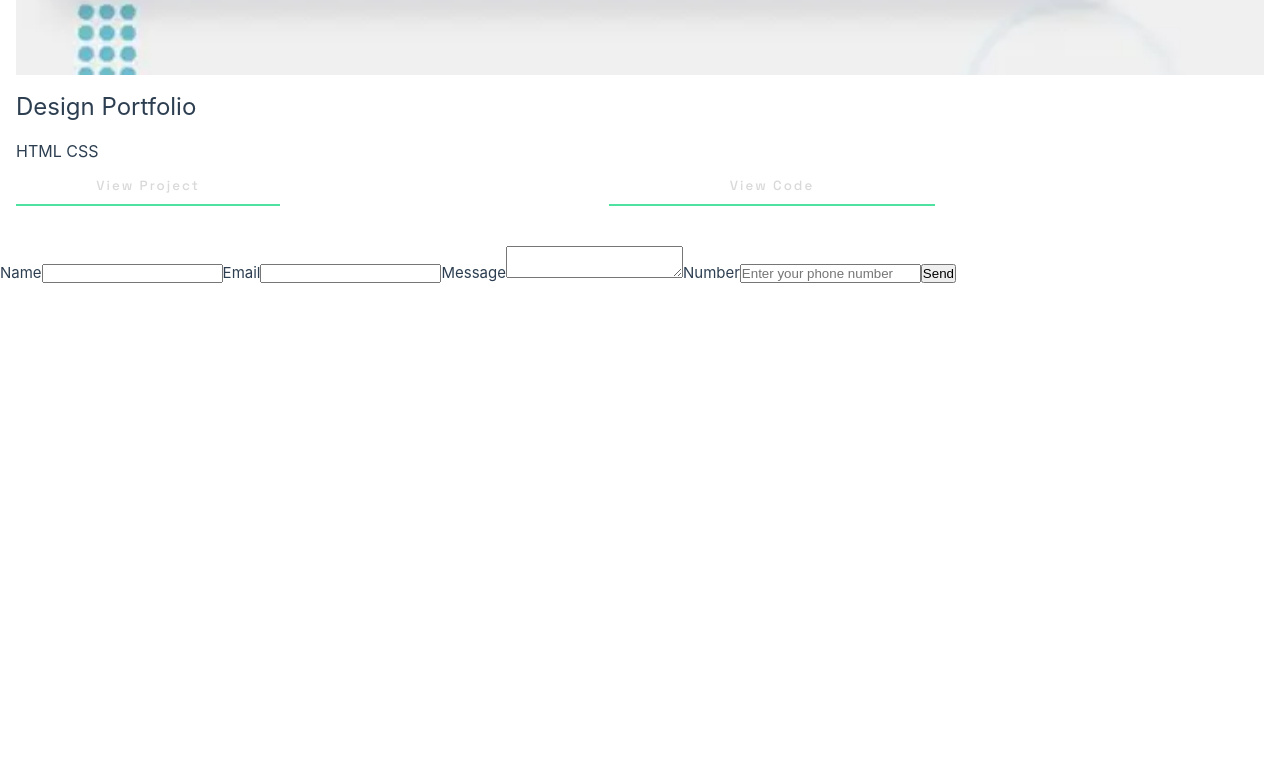
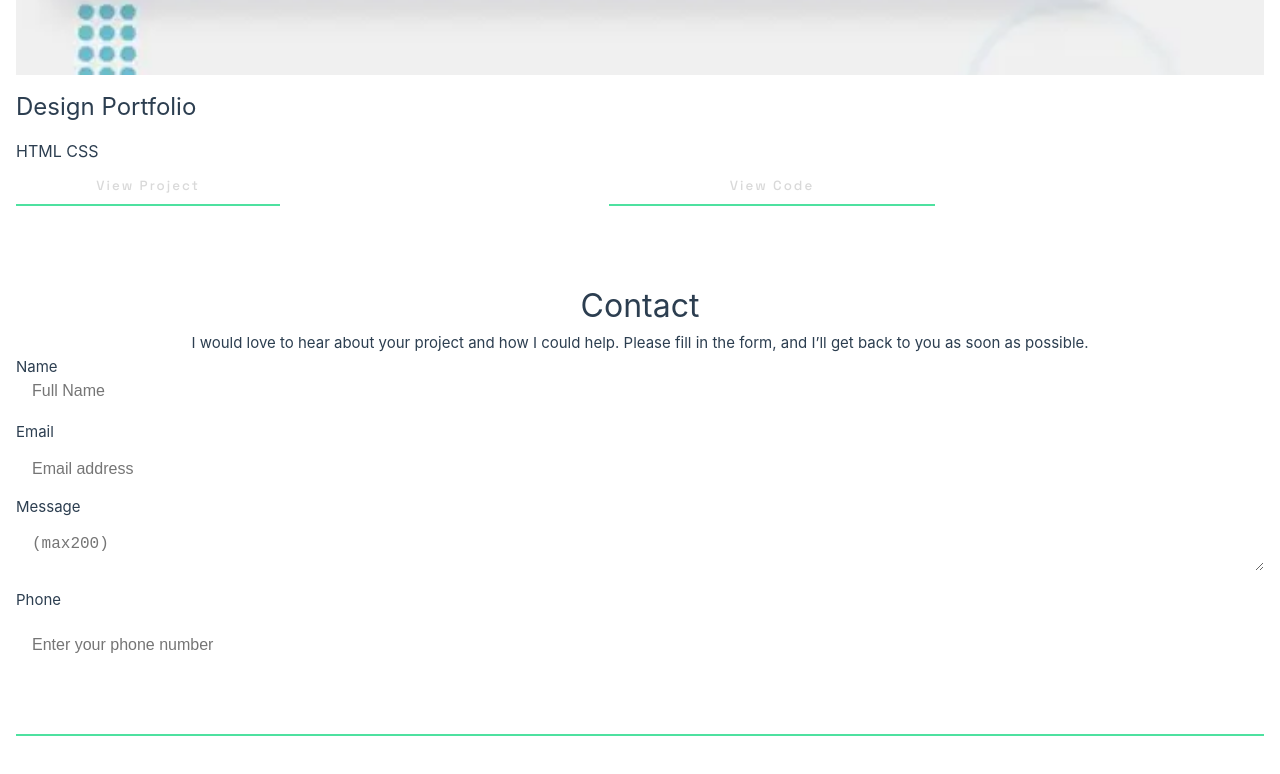
Before and after one commit to alexJSanchez/single-page-portfolio, a Vue app: page / in a window 1280 px wide. Shown: the part 5075-5849 px from the top of the page. Before the commit the page ends 5360 px from the top, so only its background shows below. Built offline with nearby package versions, Linux system fonts and the light colour scheme.

Commit message:
contact section

```diff
--- a/src/components/FormSection.vue
+++ b/src/components/FormSection.vue
@@ -21,22 +21,100 @@ export default {
 }
 </script>
 <template>
-  <form ref="form" @submit.prevent="sendEmail">
-    <label>Name</label>
-    <input type="text" name="user_name" />
-    <label>Email</label>
-    <input type="email" name="user_email" />
-    <label>Message</label>
-    <textarea name="message"></textarea>
-    <label>Number</label>
+  <div style="background-color: #ffffff; padding: 1px; margin: 2rem 1rem; opacity: 0.5"></div>
+  <div style="text-align: center; padding: 0rem 1rem">
+    <h2 style="font-size: 2rem">Contact</h2>
+    <p style="text-align: center">
+      I would love to hear about your project and how I could help. Please fill in the form, and
+      I’ll get back to you as soon as possible.
+    </p>
+  </div>
+  <form
+    style="
+      display: flex;
+      padding: 0rem 1rem;
+      flex-direction: column;
+      justify-content: flex-start;
+      width: 100%;
+    "
+    ref="form"
+    @submit.prevent="sendEmail"
+  >
+    <label style="margin: 0rem 0rem">Name</label>
+    <input
+      style="
+        color: #d9d9d9;
+        background-color: transparent;
+        border: none;
+        font-size: 1rem;
+        border-bottom: solid 1px white;
+        padding: 0.2rem 1rem;
+      "
+      placeholder="Full Name"
+      type="text"
+      name="user_name"
+    />
+    <label style="margin: 1rem 0rem">Email</label>
+    <input
+      style="
+        color: #d9d9d9;
+        font-size: 1rem;
+        background-color: transparent;
+        border: none;
+        border-bottom: solid 1px white;
+        padding: 0rem 1rem;
+      "
+      placeholder="Email address"
+      type="email"
+      name="user_email"
+    />
+    <label style="margin: 1rem 0rem">Message</label>
+    <textarea
+      style="
+        background-color: transparent;
+        border: none;
+        border-bottom: solid 1px white;
+        font-size: 1rem;
+        color: #d9d9d9;
+        padding: 0rem 1rem;
+      "
+      placeholder="(max200)"
+      maxlength="200"
+      name="message"
+    ></textarea>
+    <label style="margin: 1rem 0rem">Phone</label>
     <input
       id="phone"
       name="contact_number"
       type="tel"
       maxlength="10"
       placeholder="Enter your phone number"
+      style="
+        color: #d9d9d9;
+        font-size: 1rem;
+        background-color: transparent;
+        border: none;
+        border-bottom: solid 1px white;
+        padding: 0.5rem 1rem;
+      "
     />
-    <input type="submit" value="Send" />
+    <input
+      :style="{
+        margin: '2.5rem 0',
+        fontFamily: 'spaceFontMed',
+        borderStyle: 'none',
+        backgroundColor: 'transparent',
+        paddingBottom: '0.3rem',
+        borderBottom: 'solid 2px #4ee1a0',
+        letterSpacing: '2px',
+        lineHeight: '26px',
+        color: 'white',
+        textTransform: 'uppercase',
+        cursor: 'pointer'
+      }"
+      type="submit"
+      value="Contact Me"
+    />
   </form>
 </template>
 <!--
```
